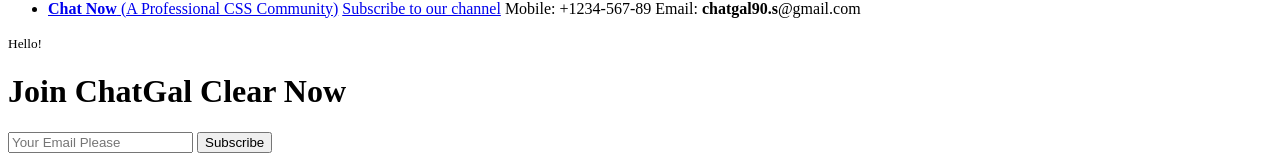
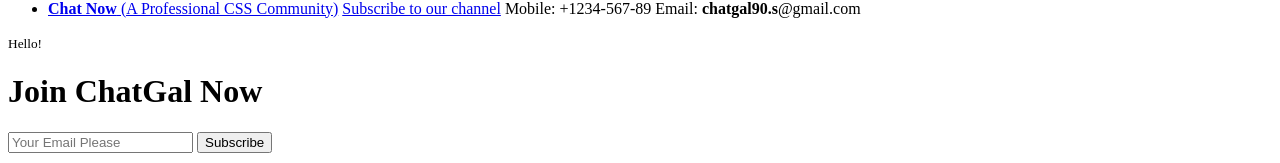
Before and after one commit to Green-Python/Chatgal, a plain HTML site: page index.html in a window 1280 px wide. Shown: the part 214-377 px from the top of the page. Drawn offline with Linux system fonts and the light colour scheme.

Commit message:
index.html

```diff
--- a/index.html
+++ b/index.html
@@ -55,7 +55,7 @@
 <span class="ribbon top-left ribbon-primary">
 <small>Hello!</small>
 </span>
-<h1>Join ChatGal Clear Now</h1>
+<h1>Join ChatGal Now</h1>
 <div class="subscribe-widget">
 <!-- form -->
 <form id="subscribe-form">
```
